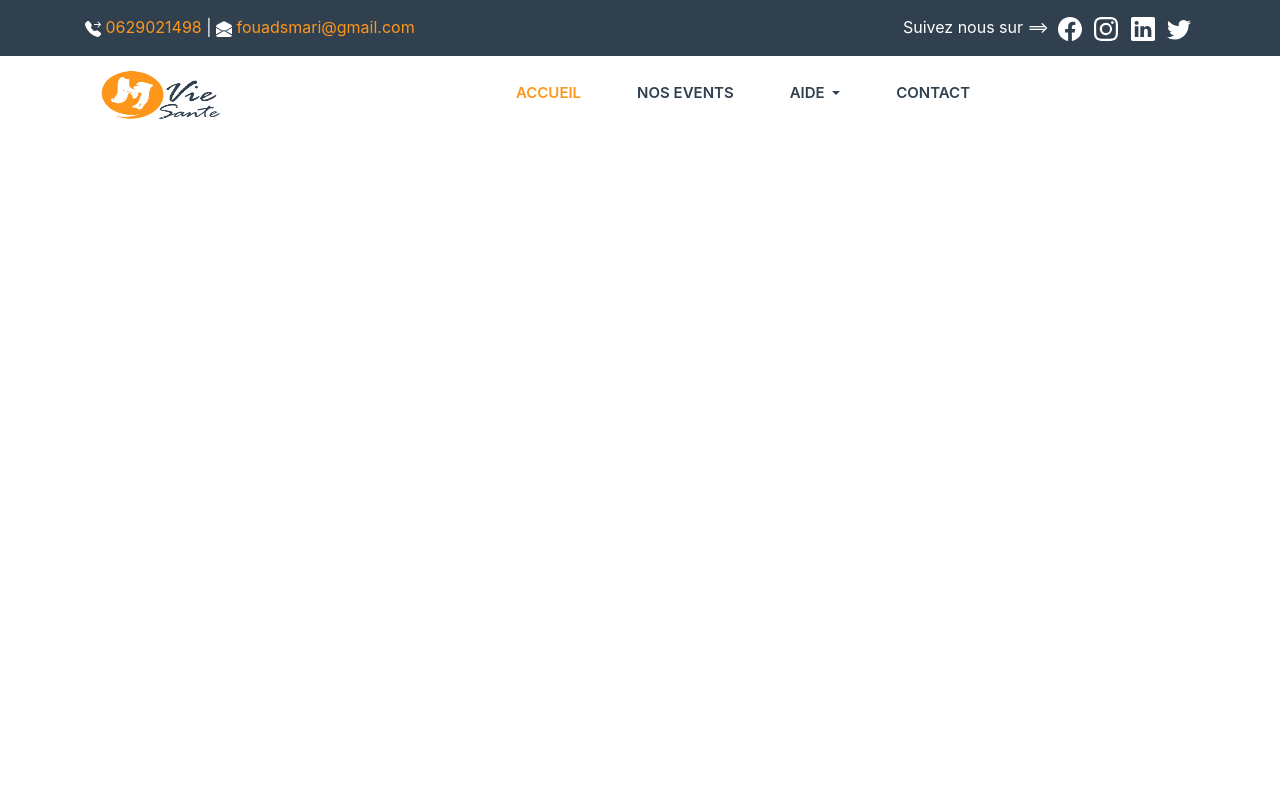
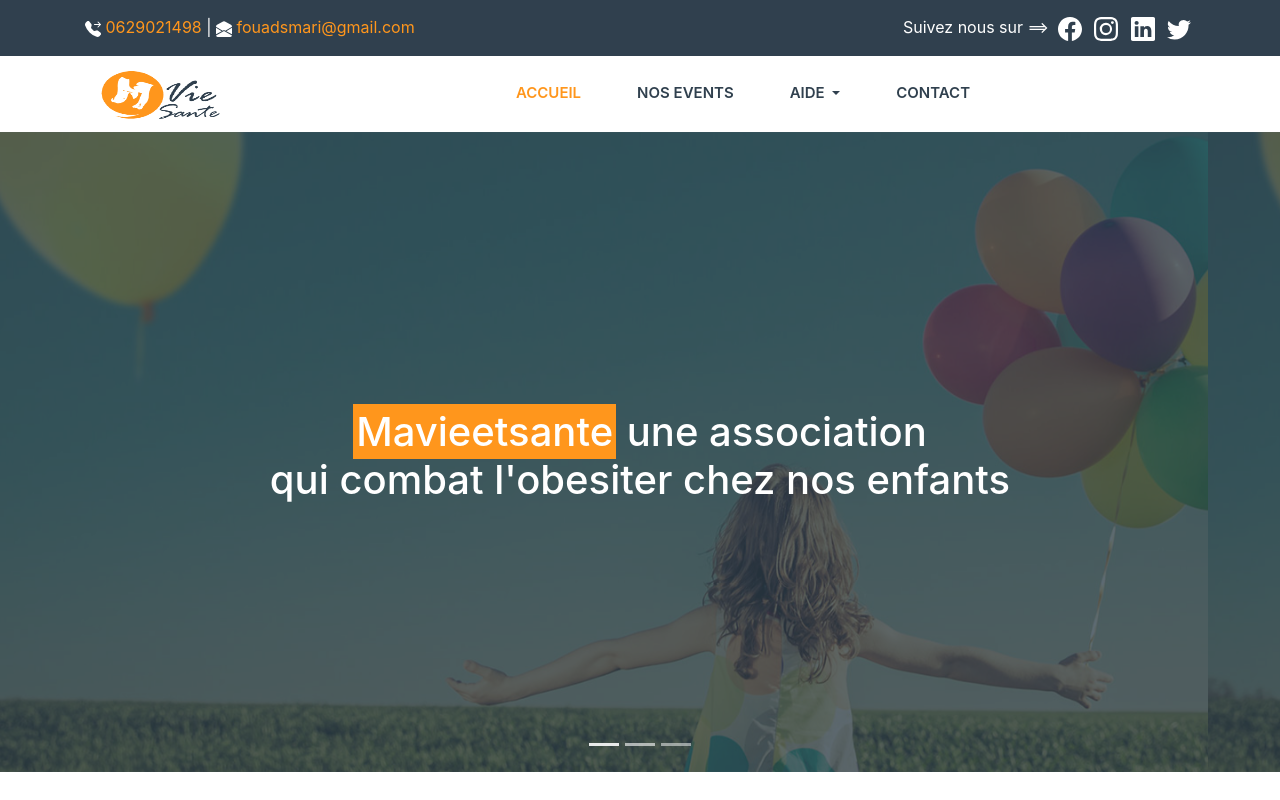
Before and after one commit to fouadsmari/siteass, a plain HTML site: page index.html in a window 1280 px wide. Drawn offline with Linux system fonts and the light colour scheme.

Commit message:
add slider

```diff
--- a/css/styles.css
+++ b/css/styles.css
@@ -35,3 +35,37 @@
     color: #ff961c !important;
 }
 /* End Navbar */
+
+/* Start slider */
+.overlay {
+    position: absolute;
+    width: 100%;
+    background-color: #30404e;
+    opacity: 78%;
+    height: 100%;
+    z-index: 2;
+}
+.carousel-item {
+    background-size:cover;
+    height: 80vh;
+    width: 100vw;
+}
+.carousel-caption {
+    bottom: 30vh;
+}
+.name {
+    background-color: #ff961c;
+    padding: 3px;
+}
+.s-one {
+    background-image: url('../images/slider.jpg')
+}
+
+.s-two {
+    background-image: url('../images/slider.jpg')
+}
+
+.s-three {
+    background-image: url('../images/slider.jpg')
+}
+/* End slider */
--- a/index.html
+++ b/index.html
@@ -86,6 +86,24 @@
         </div>
     </nav>
     <!-- End Navbar-->
+    <!-- Start Slider -->
+    <div id="slider-mvs" class="carousel slide" data-ride="carousel">
+        <div class="carousel-inner">
+            <div class="overlay"></div>
+            <div class="carousel-caption d-md-block">
+                <h1><span class="name"> Mavieetsante</span> une association <br> qui combat l'obesiter chez nos enfants</h1>
+            </div>
+            <div class="carousel-item s-one active"></div>
+            <div class="carousel-item s-two"></div>
+            <div class="carousel-item s-three"></div>
+        </div>
+        <ol class="carousel-indicators">
+            <li data-target="#slider-mvs" data-slide-to="0" class="active"></li>
+            <li data-target="#slider-mvs" data-slide-to="1"></li>
+            <li data-target="#slider-mvs" data-slide-to="2"></li>
+          </ol>
+      </div>
+    <!-- End Slider -->
     <!-- jQuery -->
     <script src="js/jquery-3.5.1.min.js"></script>
     <!-- popper javascript -->
```
Also changed, not shown: images/slider.jpg (added), 1 other file.
